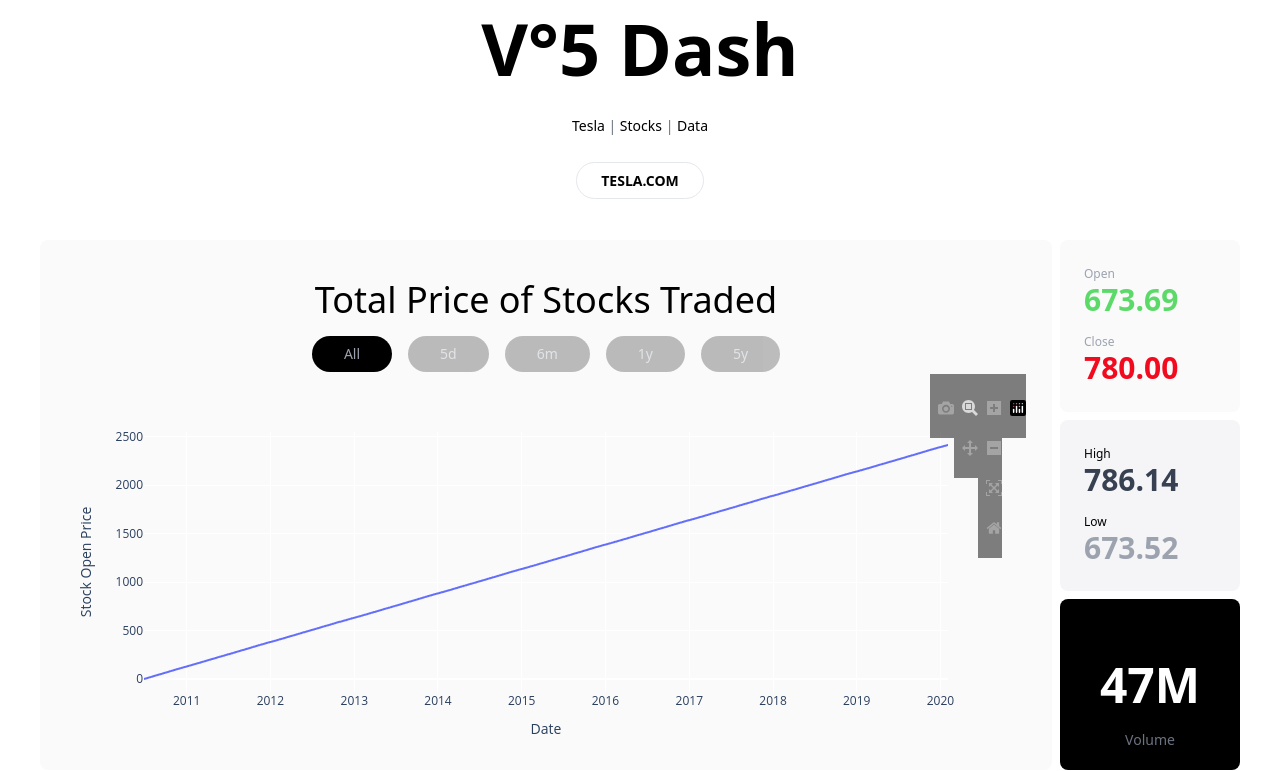
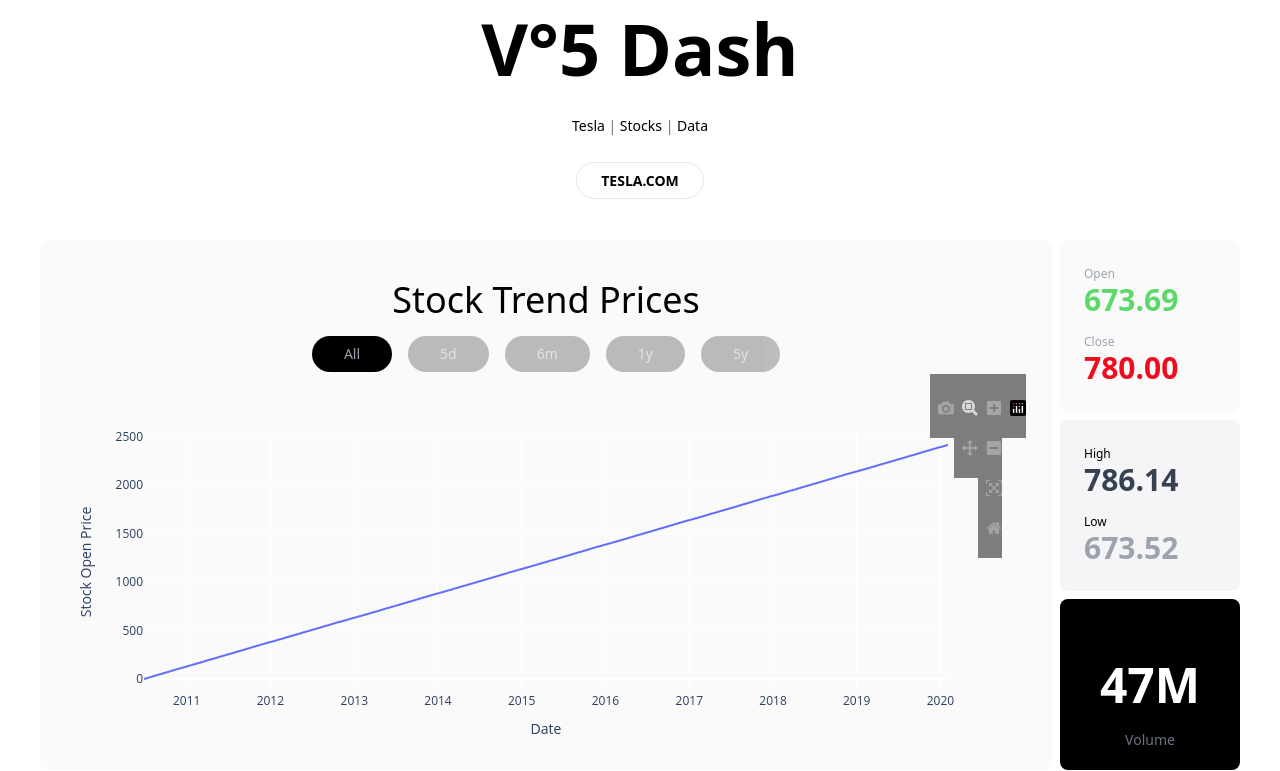
Before and after one commit to Glen-Gal/Visual-Stocks, a Flask app: page / in a window 1280 px wide. Shown: the part 1516-2287 px from the top of the page. Run offline with Flask 2, Linux system fonts and the light colour scheme; some libraries are stand-ins or nearby versions.

Commit message:
title change

```diff
--- a/application/templates/layout.html
+++ b/application/templates/layout.html
@@ -103,7 +103,7 @@
             <div class="flex justify-stretch items-stretch w-full mt-2 gap-2" style='height: 530px'>
                 <!-- New div for Total Volume Line Chart -->
                 <div class="bg-cream p-6 py-10 rounded-lg w-full relative text-center">
-                    <h2 class="text-4xl mb-4">Total Price of Stocks Traded</h2>
+                    <h2 class="text-4xl mb-4">Stock Trend Prices</h2>
                     <div class="flex justify-center items-center mt-4 gap-4 text-sm">
                         <button id="allChartButton" class='text-gray-400 bg-black opacity-100 rounded-full px-8 py-2 hover:opacity-80 hover:text-gray-200 transition-all duration-300' onclick="toggleCharts('all')">All</button>
                         <button id="5dChartButton" class='text-gray-400 bg-black opacity-25 rounded-full px-8 py-2 hover:opacity-80 hover:text-gray-200 transition-all duration-300' onclick="toggleCharts('5d')">5d</button>
```
